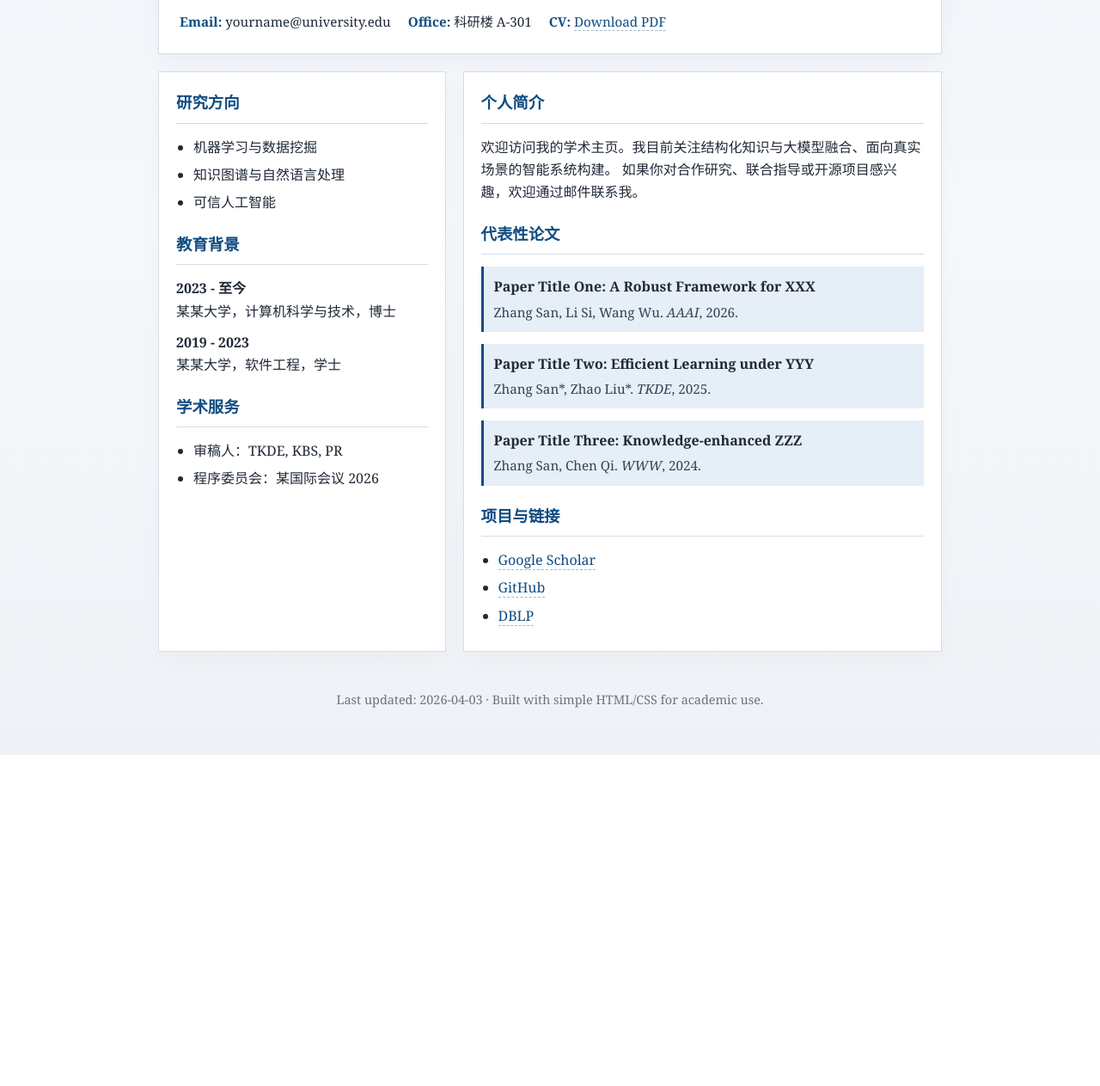
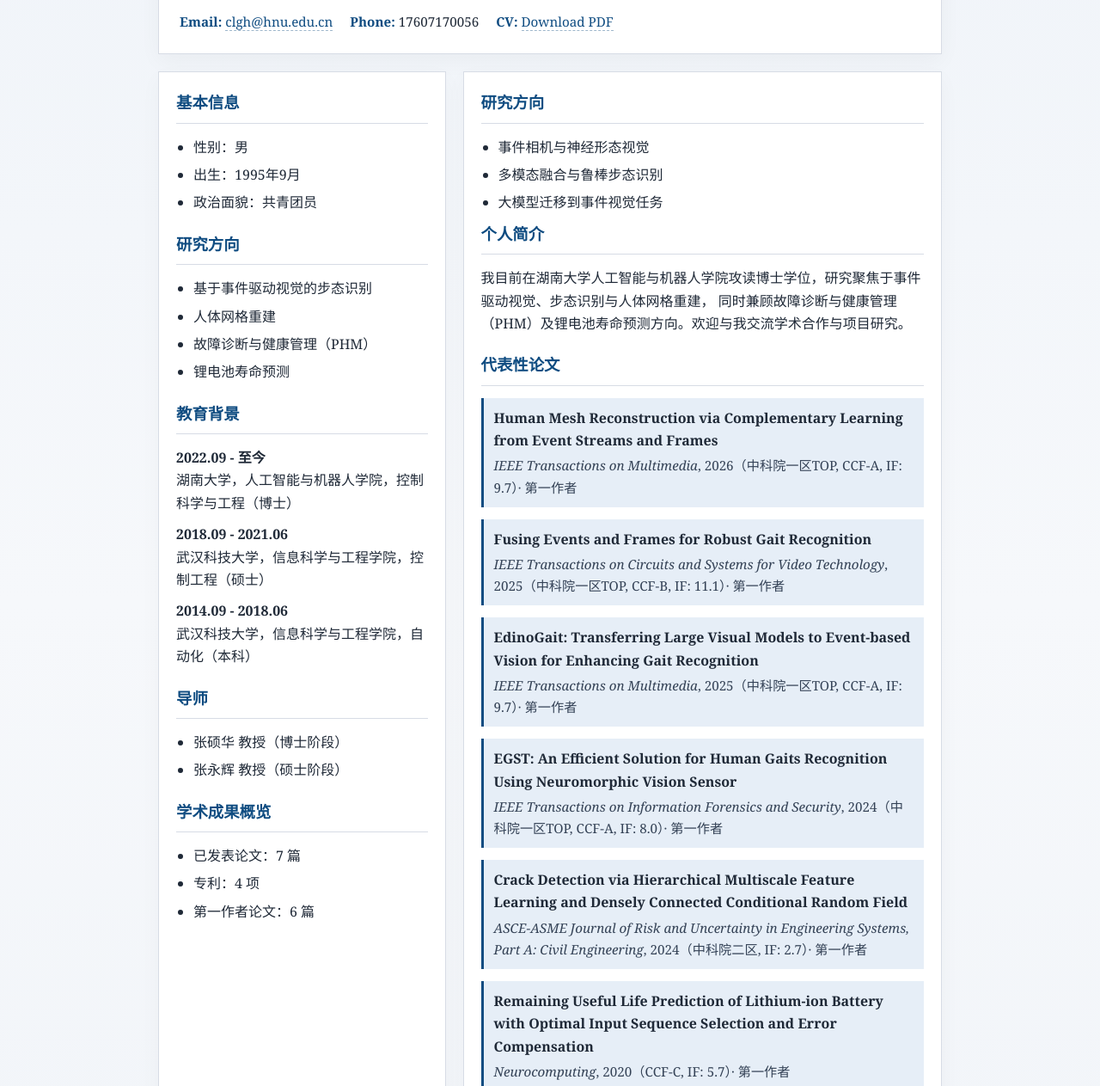
Before and after one commit to C19h/C19h.github.io, a plain HTML site: page index.html in a window 1280 px wide. Shown: the part 166-1429 px from the top of the page at 86% size. Before the commit the page ends 1044 px from the top, so only its background shows below. Drawn offline with Linux system fonts and the light colour scheme.

Commit message:
Update homepage from CV

```diff
--- a/index.html
+++ b/index.html
@@ -3,7 +3,7 @@
 <head>
   <meta charset="UTF-8" />
   <meta name="viewport" content="width=device-width, initial-scale=1.0" />
-  <title>学术个人主页 | C19h</title>
+  <title>学术个人主页 | 陈廖格豪</title>
   <style>
     :root {
       --bg: #f6f8fb;
@@ -136,67 +136,113 @@
 <body>
   <div class="container">
     <header>
-      <h1>张三 / C19h</h1>
-      <div class="subtitle">某某大学 · 计算机学院 · 博士研究生</div>
+      <h1>陈廖格豪</h1>
+      <div class="subtitle">湖南大学 · 人工智能与机器人学院 · 博士研究生</div>
       <div class="top-meta">
-        <span><strong>Email:</strong> yourname@university.edu</span>
-        <span><strong>Office:</strong> 科研楼 A-301</span>
-        <span><strong>CV:</strong> <a href="#">Download PDF</a></span>
+        <span><strong>Email:</strong> <a href="mailto:clgh@hnu.edu.cn">clgh@hnu.edu.cn</a></span>
+        <span><strong>Phone:</strong> 17607170056</span>
+        <span><strong>CV:</strong> <a href="./ChenLiaoGehao_CV.pdf">Download PDF</a></span>
       </div>
     </header>
 
     <main>
       <section class="card">
-        <h2>研究方向</h2>
+        <h2>基本信息</h2>
         <ul>
-          <li>机器学习与数据挖掘</li>
-          <li>知识图谱与自然语言处理</li>
-          <li>可信人工智能</li>
+          <li>性别：男</li>
+          <li>出生：1995年9月</li>
+          <li>政治面貌：共青团员</li>
+        </ul>
+
+        <h2 style="margin-top: 20px;">研究方向</h2>
+        <ul>
+          <li>基于事件驱动视觉的步态识别</li>
+          <li>人体网格重建</li>
+          <li>故障诊断与健康管理（PHM）</li>
+          <li>锂电池寿命预测</li>
         </ul>
 
         <h2 style="margin-top: 20px;">教育背景</h2>
-        <p><strong>2023 - 至今</strong><br />某某大学，计算机科学与技术，博士</p>
-        <p><strong>2019 - 2023</strong><br />某某大学，软件工程，学士</p>
+        <p><strong>2022.09 - 至今</strong><br />湖南大学，人工智能与机器人学院，控制科学与工程（博士）</p>
+        <p><strong>2018.09 - 2021.06</strong><br />武汉科技大学，信息科学与工程学院，控制工程（硕士）</p>
+        <p><strong>2014.09 - 2018.06</strong><br />武汉科技大学，信息科学与工程学院，自动化（本科）</p>
 
-        <h2 style="margin-top: 20px;">学术服务</h2>
+        <h2 style="margin-top: 20px;">导师</h2>
         <ul>
-          <li>审稿人：TKDE, KBS, PR</li>
-          <li>程序委员会：某国际会议 2026</li>
+          <li>张硕华 教授（博士阶段）</li>
+          <li>张永辉 教授（硕士阶段）</li>
+        </ul>
+
+        <h2 style="margin-top: 20px;">学术成果概览</h2>
+        <ul>
+          <li>已发表论文：7 篇</li>
+          <li>专利：4 项</li>
+          <li>第一作者论文：6 篇</li>
         </ul>
       </section>
 
       <section class="card">
+        <h2>研究方向</h2>
+        <ul>
+          <li>事件相机与神经形态视觉</li>
+          <li>多模态融合与鲁棒步态识别</li>
+          <li>大模型迁移到事件视觉任务</li>
+        </ul>
         <h2>个人简介</h2>
         <p>
-          欢迎访问我的学术主页。我目前关注结构化知识与大模型融合、面向真实场景的智能系统构建。
-          如果你对合作研究、联合指导或开源项目感兴趣，欢迎通过邮件联系我。
+          我目前在湖南大学人工智能与机器人学院攻读博士学位，研究聚焦于事件驱动视觉、步态识别与人体网格重建，
+          同时兼顾故障诊断与健康管理（PHM）及锂电池寿命预测方向。欢迎与我交流学术合作与项目研究。
         </p>
 
         <h2 style="margin-top: 20px;">代表性论文</h2>
         <div class="pub-item">
-          <div class="pub-title">Paper Title One: A Robust Framework for XXX</div>
-          <div class="pub-meta">Zhang San, Li Si, Wang Wu. <em>AAAI</em>, 2026.</div>
+          <div class="pub-title">Human Mesh Reconstruction via Complementary Learning from Event Streams and Frames</div>
+          <div class="pub-meta"><em>IEEE Transactions on Multimedia</em>, 2026（中科院一区TOP, CCF-A, IF: 9.7）· 第一作者</div>
         </div>
         <div class="pub-item">
-          <div class="pub-title">Paper Title Two: Efficient Learning under YYY</div>
-          <div class="pub-meta">Zhang San*, Zhao Liu*. <em>TKDE</em>, 2025.</div>
+          <div class="pub-title">Fusing Events and Frames for Robust Gait Recognition</div>
+          <div class="pub-meta"><em>IEEE Transactions on Circuits and Systems for Video Technology</em>, 2025（中科院一区TOP, CCF-B, IF: 11.1）· 第一作者</div>
         </div>
         <div class="pub-item">
-          <div class="pub-title">Paper Title Three: Knowledge-enhanced ZZZ</div>
-          <div class="pub-meta">Zhang San, Chen Qi. <em>WWW</em>, 2024.</div>
+          <div class="pub-title">EdinoGait: Transferring Large Visual Models to Event-based Vision for Enhancing Gait Recognition</div>
+          <div class="pub-meta"><em>IEEE Transactions on Multimedia</em>, 2025（中科院一区TOP, CCF-A, IF: 9.7）· 第一作者</div>
         </div>
+        <div class="pub-item">
+          <div class="pub-title">EGST: An Efficient Solution for Human Gaits Recognition Using Neuromorphic Vision Sensor</div>
+          <div class="pub-meta"><em>IEEE Transactions on Information Forensics and Security</em>, 2024（中科院一区TOP, CCF-A, IF: 8.0）· 第一作者</div>
+        </div>
+        <div class="pub-item">
+          <div class="pub-title">Crack Detection via Hierarchical Multiscale Feature Learning and Densely Connected Conditional Random Field</div>
+          <div class="pub-meta"><em>ASCE-ASME Journal of Risk and Uncertainty in Engineering Systems, Part A: Civil Engineering</em>, 2024（中科院二区, IF: 2.7）· 第一作者</div>
+        </div>
+        <div class="pub-item">
+          <div class="pub-title">Remaining Useful Life Prediction of Lithium-ion Battery with Optimal Input Sequence Selection and Error Compensation</div>
+          <div class="pub-meta"><em>Neurocomputing</em>, 2020（CCF-C, IF: 5.7）· 第一作者</div>
+        </div>
+        <div class="pub-item">
+          <div class="pub-title">A Hybrid Approach for Remaining Useful Life Prediction of Lithium-ion Battery with Adaptive Levy Flight Optimized Particle Filter</div>
+          <div class="pub-meta"><em>Journal of Energy Storage</em>, 2021（中科院二区, IF: 8.9）· 导师一作，本人二作</div>
+        </div>
+
+        <h2 style="margin-top: 20px;">专利</h2>
+        <ul>
+          <li>一种基于互补学习的人体网格重建方法及系统（202511562009.6）</li>
+          <li>一种基于多模态互补学习的步态识别方法及系统（202511565080.X）</li>
+          <li>基于相空间重构和粒子滤波的锂电池剩余寿命预测方法（CN201910802571.X）</li>
+          <li>基于误差补偿的支持向量机锂电池剩余寿命预测方法（CN201910802577.7）</li>
+        </ul>
 
         <h2 style="margin-top: 20px;">项目与链接</h2>
         <ul>
-          <li><a href="#">Google Scholar</a></li>
-          <li><a href="#">GitHub</a></li>
-          <li><a href="#">DBLP</a></li>
+          <li><a href="https://github.com/C19h">GitHub</a></li>
+          <li><a href="mailto:clgh@hnu.edu.cn">邮箱联系</a></li>
+          <li><a href="./ChenLiaoGehao_CV.pdf">个人简历（PDF）</a></li>
         </ul>
       </section>
     </main>
 
     <footer>
-      Last updated: 2026-04-03 · Built with simple HTML/CSS for academic use.
+      Last updated: 2026-04-03 · Academic homepage for research profile.
     </footer>
   </div>
 </body>
```
Also changed, not shown: 1 other file.
